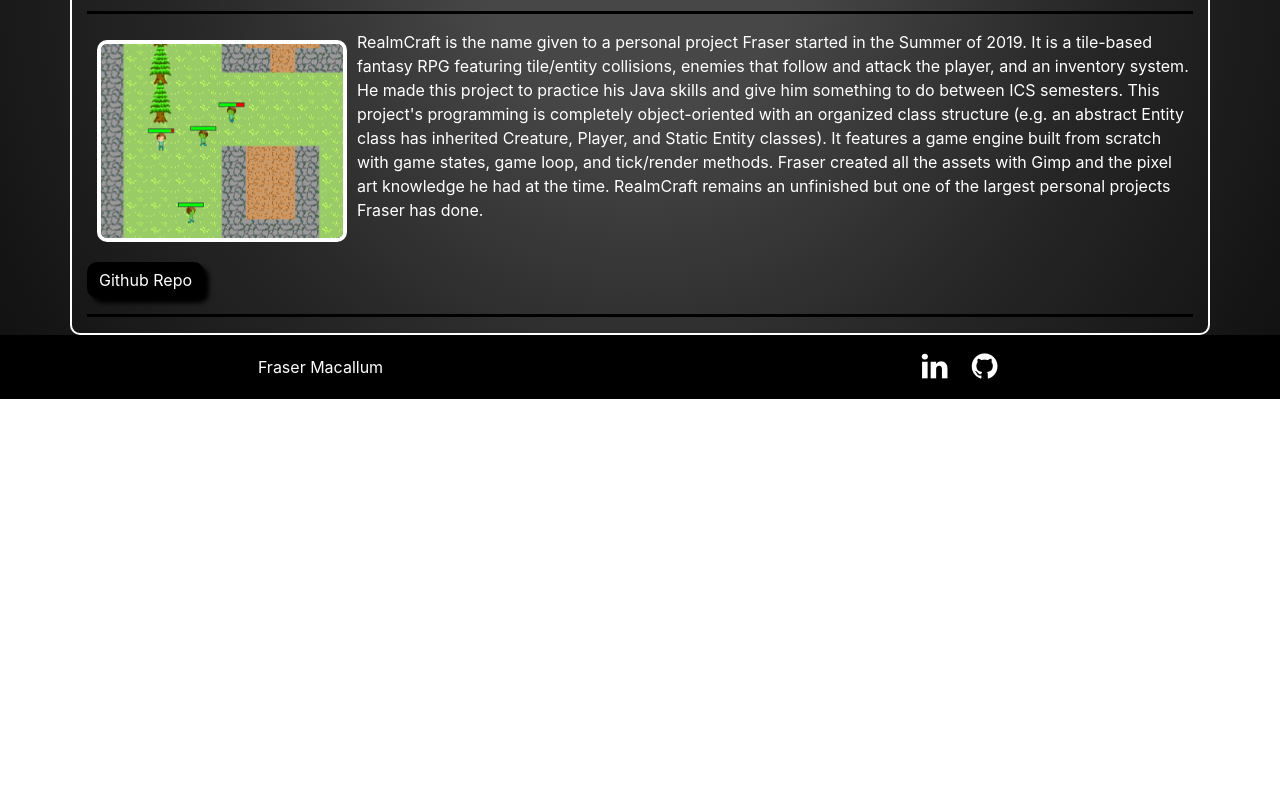
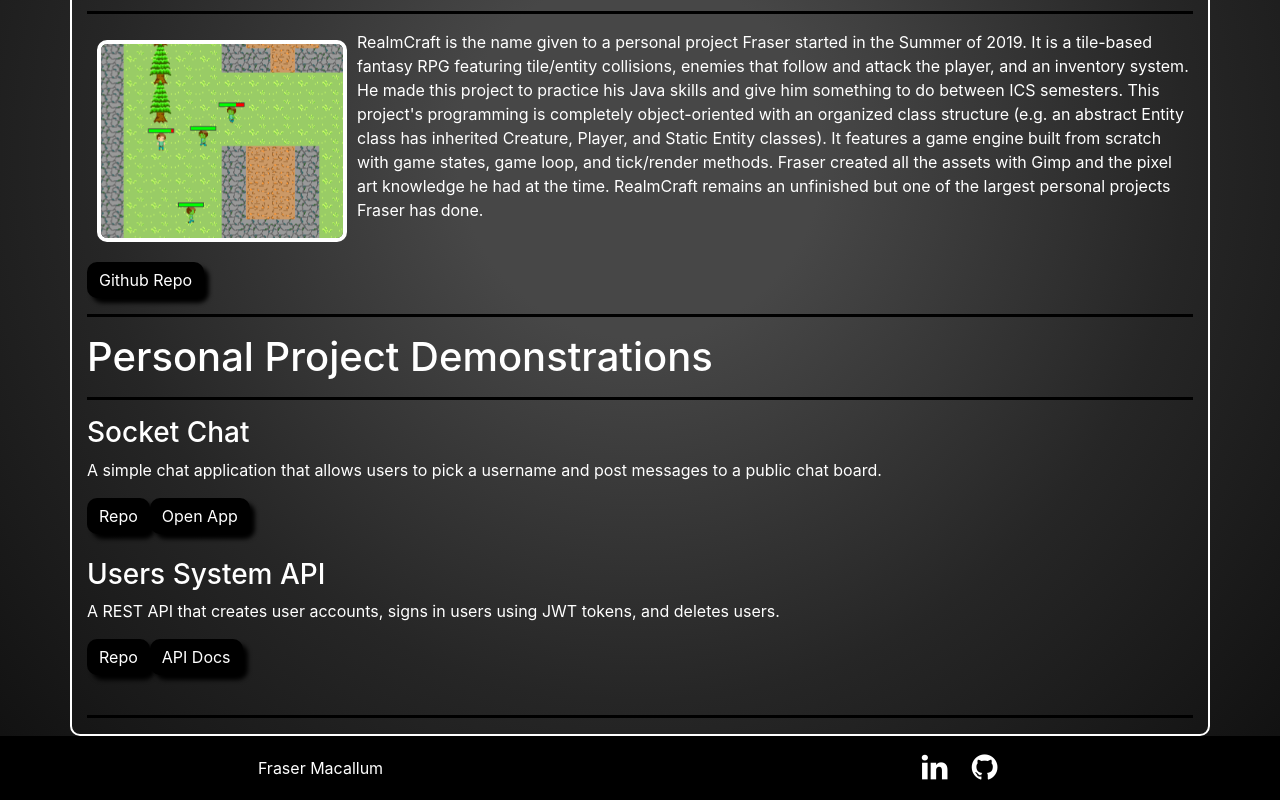
Before and after one commit to frayfray248/portfolio-react, a React (Create React App) app: page /portfolio in a window 1280 px wide. Shown: the part 488-1288 px from the top of the page. Before the commit the page ends 887 px from the top, so only its background shows below. Built offline with nearby package versions, Linux system fonts and the light colour scheme.

Commit message:
personal project demos

```diff
--- a/src/components/Portfolio.js
+++ b/src/components/Portfolio.js
@@ -4,6 +4,8 @@ import Col from 'react-bootstrap/Col';
 import ThreeTreesCalendarProfilePic from '../res/ThreeTreesCalendarProfilePic.png';
 import RealmCraftProfilePic from '../res/RealmCraftRPGProfilePic.png';
 import PortfolioItem from '../components/PortfolioItem';
+import Hr from '../styledComponents/StyledHr';
+import Button from '../styledComponents/StyledButton';
 
 const Portfolio = () => (
     <Container>
@@ -47,6 +49,18 @@ const Portfolio = () => (
                         }
                     ]}
                 />
+                <h1>Personal Project Demonstrations</h1>
+                <Hr bgColor={'black'} />
+                    <h3>Socket Chat</h3>
+                    <p>A simple chat application that allows users to pick a username and post messages to a public chat board.</p>
+                    <Button href='https://github.com/frayfray248/socket-chat-app'>Repo</Button><Button href='https://frayfraychat.herokuapp.com/'>Open App</Button>
+                    <br /><br />
+                    <h3>Users System API</h3>
+                    <p>A REST API that creates user accounts, signs in users using JWT tokens, and deletes users.</p>
+                    <Button href='https://github.com/frayfray248/users-system-api'>Repo</Button>
+                    <Button href='https://frayfray-users-system-api.herokuapp.com/api-docs/'>API Docs</Button>
+                    <br /><br />
+                <Hr bgColor={'black'} />
             </Col>
         </Row>
     </Container>
```
